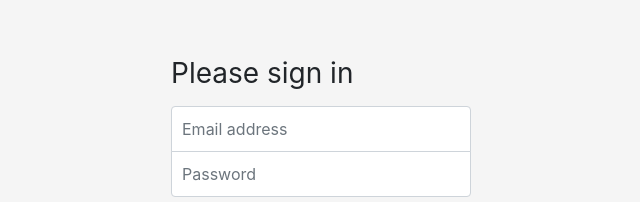
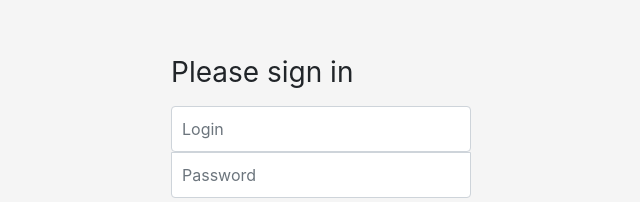
Before and after one commit to tigal/ReactRouterStarter, a React (Create React App) app: page /login in a window 1280 px wide. Shown: the part 220-422 px from the top of the page, without its empty margins (319-959 px from the left). Built offline with nearby package versions, Linux system fonts and the light colour scheme.

Commit message:
добавил комментариев

```diff
--- a/src/LoginPage.tsx
+++ b/src/LoginPage.tsx
@@ -2,6 +2,8 @@ import React from 'react';
 import {RouteComponentProps, withRouter} from "react-router-dom";
 import dataService from "./DataService";
 
+// мы используем react-router и хотим иметь доступ к параметрам пути
+// поэтому наследуемся от RouteComponentProps
 interface LoginPageProps extends RouteComponentProps {
 
 }
@@ -39,12 +41,16 @@ class LoginPage extends React.Component<LoginPageProps, LoginPageState> {
 
 
     async login() {
+        // сохраняем всё это, чтобы после авторизации перейти на нужную страницу
         let history = this.props.history;
         let location = this.props.location;
         let {from} = location.state || {from: {pathname: "/"}};
+
+        // пытаемся авторизоваться
         await dataService.login(this.state.inputLogin, this.state.inputPassword);
 
         if (dataService.isUserAuthorized()) {
+            // авторизовались, переходим на страницу
             history.replace(from);
             return;
         } else {
@@ -59,8 +65,8 @@ class LoginPage extends React.Component<LoginPageProps, LoginPageState> {
                 <label htmlFor="inputEmail" className="sr-only">Email address</label>
 
                 <input onChange={event => this.changeLogin(event.target.value)}
-                       type="email" id="inputEmail" className="form-control"
-                       placeholder="Email address"
+                       className="form-control"
+                       placeholder="Login"
                        required={true}/>
 
                 <label htmlFor="inputPassword" className="sr-only">Password</label>
@@ -77,7 +83,8 @@ class LoginPage extends React.Component<LoginPageProps, LoginPageState> {
                     </label>
                 </div>
                 <button onClick={() => this.login()}
-                        className="btn btn-lg btn-primary btn-block" type="submit">Sign in</button>
+                        className="btn btn-lg btn-primary btn-block" type="submit">Sign in
+                </button>
             </form>
         )
     }
```
Also changed, not shown: src/DataService.ts (+21 -0 lines).
